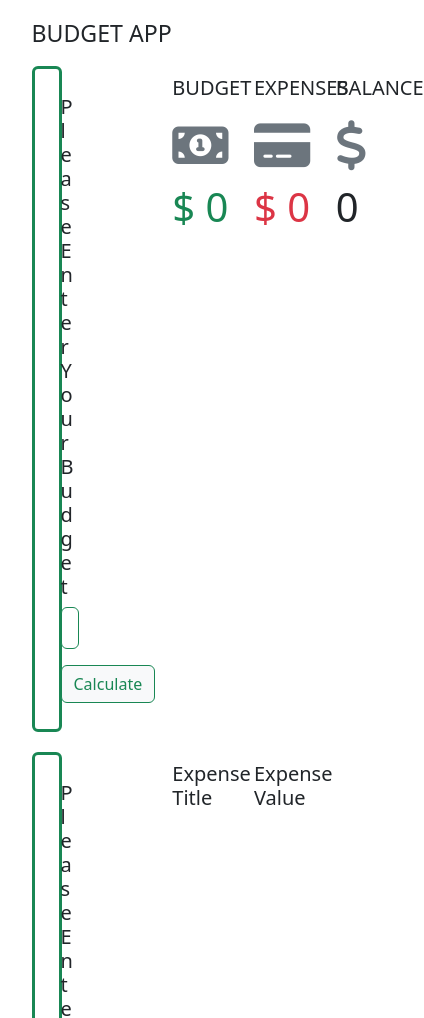
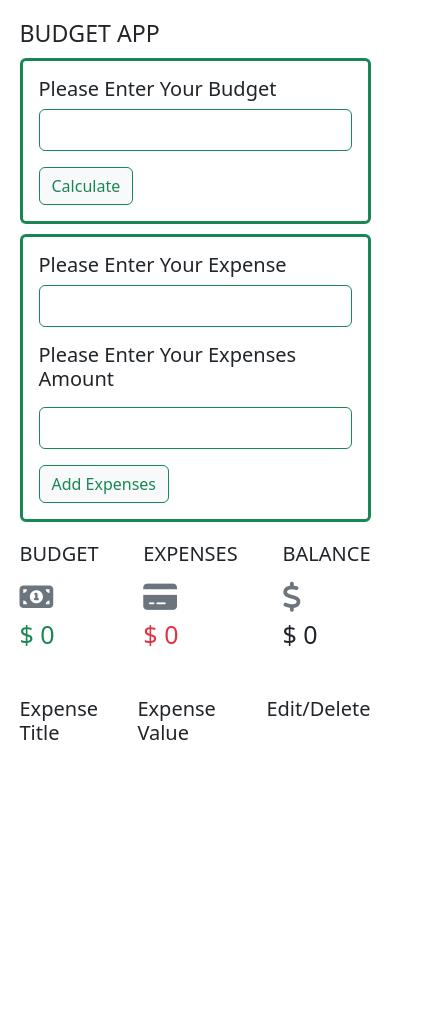
Before and after one commit to shoptsc/projects, a plain HTML site: page budgets/index.html in a window 390 px wide. Shown: the top 1018 px of the page, 424 px wide, since content can reach past the window. After the commit the page ends 844 px from the top, so only its background shows below. Drawn offline with nearby package versions, Linux system fonts and the light colour scheme.

Commit message:
updated css for responsiveness

```diff
--- a/budgets/index.html
+++ b/budgets/index.html
@@ -9,7 +9,7 @@
     <link href="https://cdn.jsdelivr.net/npm/bootstrap@5.2.1/dist/css/bootstrap.min.css" rel="stylesheet">
     <link rel="stylesheet" href="https://cdnjs.cloudflare.com/ajax/libs/font-awesome/4.7.0/css/font-awesome.min.css">
     <script src="https://kit.fontawesome.com/a076d05399.js" crossorigin="anonymous"></script>
-    <link rel="stylesheet" href="style.css">
+    <link rel="stylesheet" href="main.css">
     <script type="text/javascript" src="budget.js" defer></script>
 
 
@@ -25,70 +25,86 @@
         <h3>BUDGET APP</h3>
 
         <div class="flex-container w-100">
-            <div class="left card w-50 border border-3 border-success">
+            <div class="budget_card card border border-3 border-success">
                 <div class="card-body ">
                   <h5 class="card-title">Please Enter Your Budget</h5>
-                  <input type="number" id="budget" class="p-2 border border-1 border-success rounded">
+                  <input type="number" id="budget" class="p-2 border border-1 border-success rounded w-100">
                   <button class="calculate btn btn-light border-success text-success mt-3">Calculate</button>
                 </div>
             </div>
 
-            <div class="right">
+            <div class="expense_card left card border border-3 border-success">
+                <div class="card-body ">
+                    <h5 class="card-title">Please Enter Your Expense</h5>
+                    <input type="text" id="budget" class="expenses_title p-2 border border-1 border-success rounded w-100">
+
+                    <h5 class="card-title my-3">Please Enter Your Expenses Amount</h5>
+                    <input type="number" id="budget" class="expenses_value p-2 border border-1 border-success rounded w-100">
+                    <button class="add btn btn-light border-success text-success mt-3">Add Expenses</button>
+                </div>
+            </div>
+
+        </div>
+
+        <div>
+
+            <div class="top_right">
                 <div class="right_1">
                     <h5>BUDGET</h5>
                     <div class="font_awesome text-secondary" ><i class="fa fa-money" aria-hidden="true"></i></div>
                     <h5 class="budget_output money text-success">$ 0</h5>
                 </div>
+
                 <div class="right_1">
                     <h5>EXPENSES</h5>
                     <div class="font_awesome text-secondary"><i class="fa fa-credit-card-alt" aria-hidden="true"></i></div>
                     <h5 class="money text-danger" id='expense'>$ 0</h5>
                 </div>
+
                 <div class="right_1">
                     <h5>BALANCE</h5>
                     <div class="font_awesome text-secondary"><i class="fa fa-usd" aria-hidden="true"></i></div>
-                    <h5 class="money text-dark" id="balance">0</h5>
+                    <h5 class="money text-dark" id="balance">$ 0</h5>
+                </div>
+
+            </div>
+
+            <div class="right top_left">
+
+                <div class="right_1">
+                    <h5>Expense Title</h5>
+                    <ul class="getExpense">
+
+                    </ul>
+                </div>
+
+                <div class="right_1">
+                    <h5>Expense Value</h5>
+                    <ul class="getValue">
+
+                    </ul>
+                </div>
+
+                <div class="right_1">
+                    <h5>Edit/Delete</h5>
+                    <ul class="getIcon"></ul>
+
                 </div>
             </div>
 
         </div>
 
 
-        <div class="flex-container w-100">
-            <div class="left card w-50 border border-3 border-success">
-                <div class="card-body ">
-                    <h5 class="card-title">Please Enter Your Expense</h5>
-                    <input type="text" id="budget" class="expenses_title p-2 border border-1 border-success rounded">
 
-                    <h5 class="card-title my-3">Please Enter Your Expenses Amount</h5>
-                    <input type="number" id="budget" class="expenses_value p-2 border border-1 border-success rounded">
-                    <button class="add btn btn-light border-success text-success mt-3">Add Expenses</button>
-                </div>
-            </div>
 
-            <div class="right new">
-                <div class="right_1">
-                    <h5>Expense Title</h5>
-                    <ul class="getExpense">
 
-                    </ul>
 
-                </div>
-                <div class="right_1">
-                    <h5>Expense Value</h5>
-                    <ul class="getValue">
+        <!-- <div class="flex-container w-100"> -->
 
-                    </ul>
 
-                </div>
-                <div class="right_1">
-                    <h5><br></h5>
-                    <ul class="getIcon"></ul>
 
-                </div>
-            </div>
 
-        </div>
+        <!-- </div> -->
 
 
     </div>
--- /dev/null
+++ b/budgets/main.css
@@ -0,0 +1,42 @@
+*{
+    margin: 0;
+    padding: 0;
+    box-sizing: border-box;
+}
+
+.container{
+    width: 90%;
+    padding: 20px 0;
+}
+
+.budget_card{
+    margin: 10px 0;
+}
+
+.top_right{
+    display: flex;
+    justify-content: space-between;
+    padding: 20px 0;
+}
+
+.top_left{
+    display: flex;
+    justify-content: space-between;
+    padding: 20px 0;
+}
+
+.font_awesome{
+    font-size: 30px;
+}
+
+.money{
+    color: green;
+    font-size: 25px;
+}
+
+ul {
+    list-style-type: none;
+    color: red;
+    font-size: 20px;
+    font-weight: bold;
+}
```
